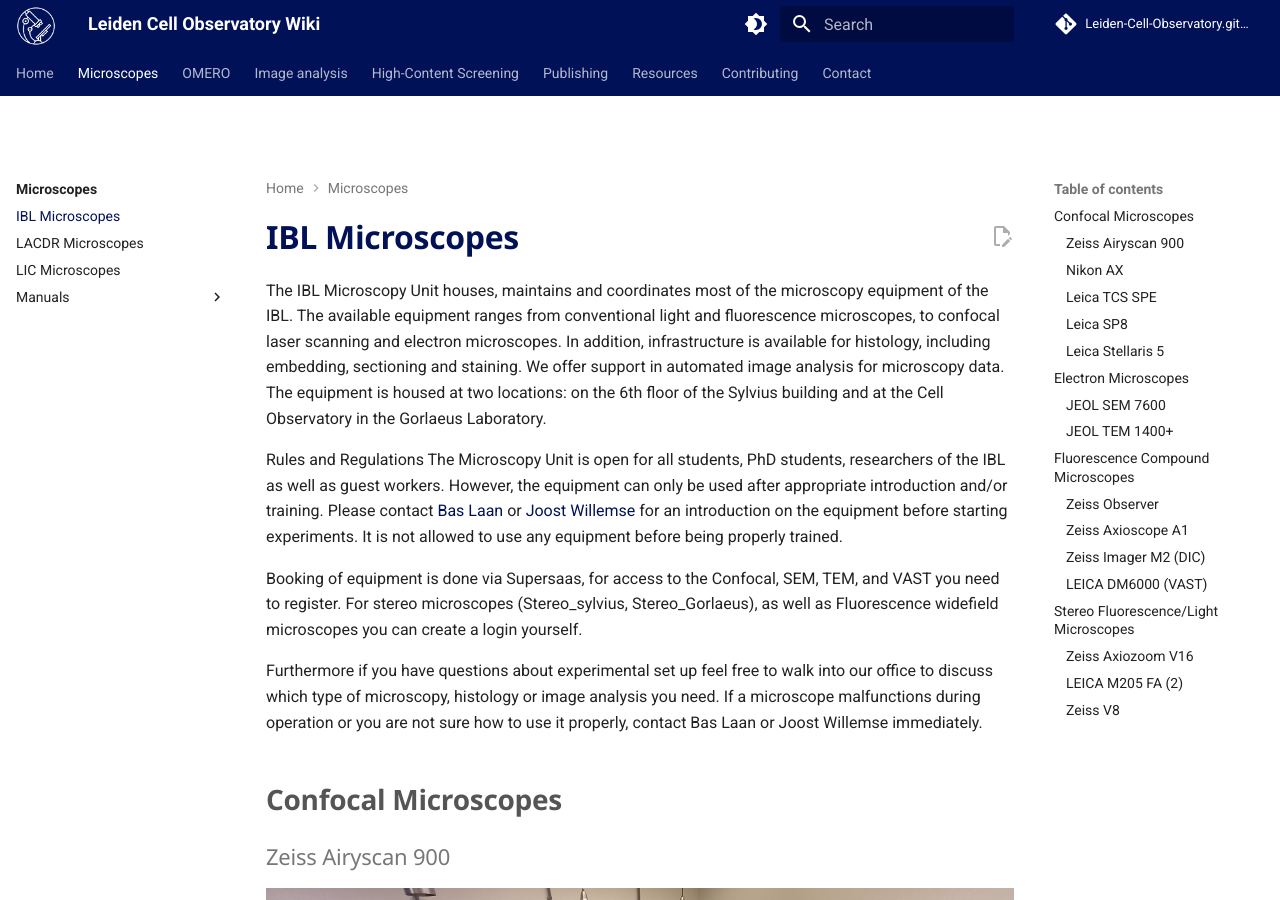
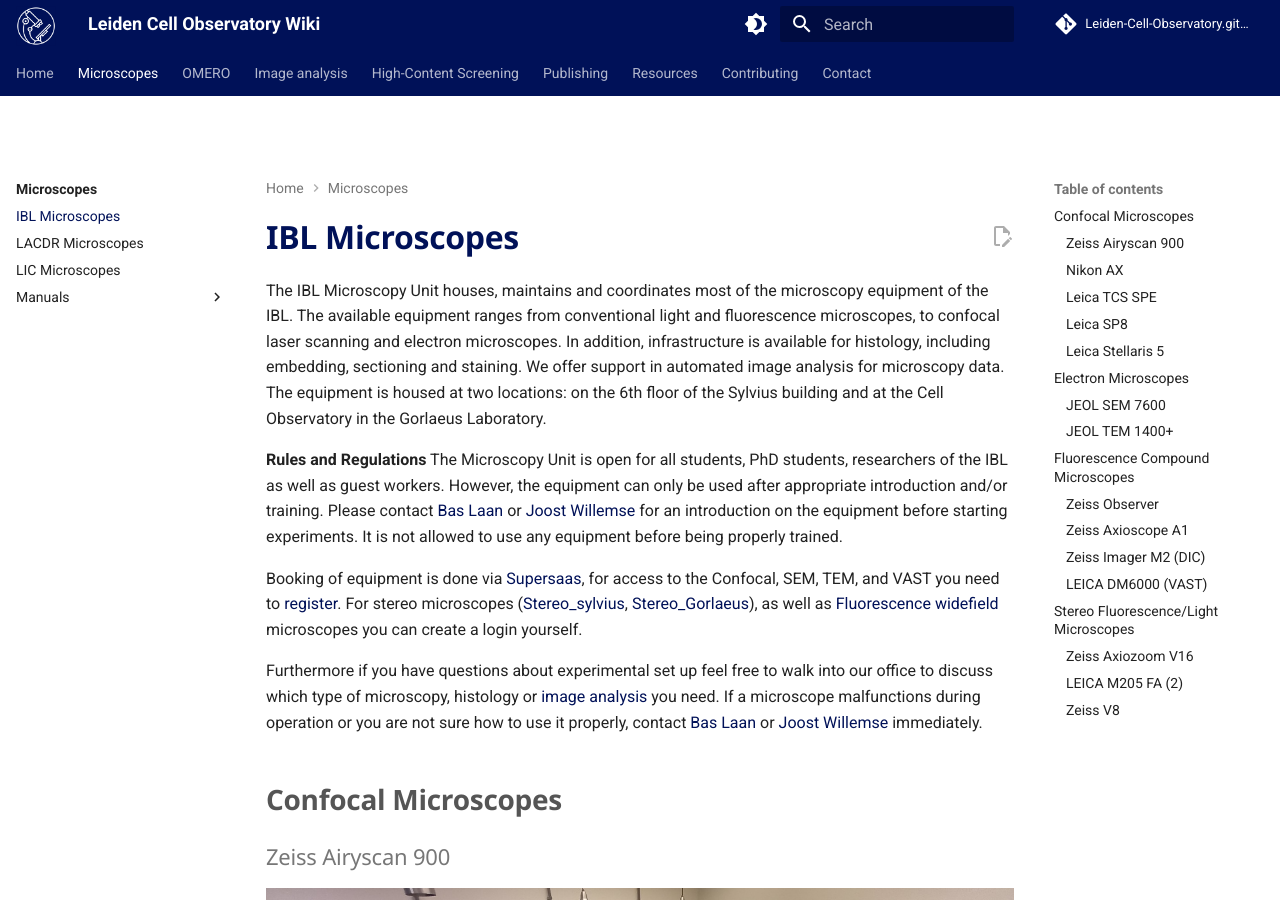
Before and after one commit to Leiden-Cell-Observatory/Leiden-Cell-Observatory.github.io, an MkDocs documentation site: the page built from docs/microscopes/iblmicroscopes.md, in a window 1280 px wide and 900 px high. Built offline with MkDocs 1.6.1 and Material for MkDocs 9.7.7, drawn with Linux system fonts in a browser that asks for light colours; comment, search, counter and statistics services are not loaded; part of the change alters nothing that is shown.

```diff
--- a/docs/microscopes/iblmicroscopes.md
+++ b/docs/microscopes/iblmicroscopes.md
@@ -1,12 +1,12 @@
 # IBL Microscopes
 The IBL Microscopy Unit houses, maintains and coordinates most of the microscopy equipment of the IBL. The available equipment ranges from conventional light and fluorescence microscopes, to confocal laser scanning and electron microscopes. In addition, infrastructure is available for histology, including embedding, sectioning and staining. We offer support in automated image analysis for microscopy data. The equipment is housed at two locations: on the 6th floor of the Sylvius building and at the Cell Observatory in the Gorlaeus Laboratory.
 
-Rules and Regulations
+**Rules and Regulations**
 The Microscopy Unit is open for all students, PhD students, researchers of the IBL as well as guest workers. However, the equipment can only be used after appropriate introduction and/or training. Please contact [Bas Laan](https://www.universiteitleiden.nl/en/staffmembers/bas-laan#tab-1) or [Joost Willemse](https://www.universiteitleiden.nl/en/staffmembers/joost-willemse) for an introduction on the equipment before starting experiments. It is not allowed to use any equipment before being properly trained.
 
-Booking of equipment is done via Supersaas, for access to the Confocal, SEM, TEM, and VAST you need to register. For stereo microscopes (Stereo_sylvius, Stereo_Gorlaeus), as well as Fluorescence widefield microscopes you can create a login yourself.
+Booking of equipment is done via [Supersaas](https://www.supersaas.com/), for access to the Confocal, SEM, TEM, and VAST you need to [register](https://www.supersaas.com/form/CellObservatory/Registration). For stereo microscopes ([Stereo_sylvius](https://www.supersaas.com/schedule/IBL_Stereo/Stereo_sylvius), [Stereo_Gorlaeus](https://www.supersaas.com/schedule/IBL_Stereo/Stereo_Gorlaeus)), as well as [Fluorescence widefield](https://www.supersaas.nl/schedule/login/IBL_Fluowide/Fluorescence_widefield?after=%2Fschedule%2FIBL_FluoWide%2FFluorescence_widefield) microscopes you can create a login yourself.
 
-Furthermore if you have questions about experimental set up feel free to walk into our office to discuss which type of microscopy, histology or image analysis you need. If a microscope malfunctions during operation or you are not sure how to use it properly, contact Bas Laan or Joost Willemse immediately.
+Furthermore if you have questions about experimental set up feel free to walk into our office to discuss which type of microscopy, histology or [image analysis](https://leiden-cell-observatory.github.io/analysis/) you need. If a microscope malfunctions during operation or you are not sure how to use it properly, contact [Bas Laan](https://www.universiteitleiden.nl/en/staffmembers/bas-laan#tab-1) or [Joost Willemse](https://www.universiteitleiden.nl/en/staffmembers/joost-willemse) immediately.
 
 ## Confocal Microscopes
 
```
